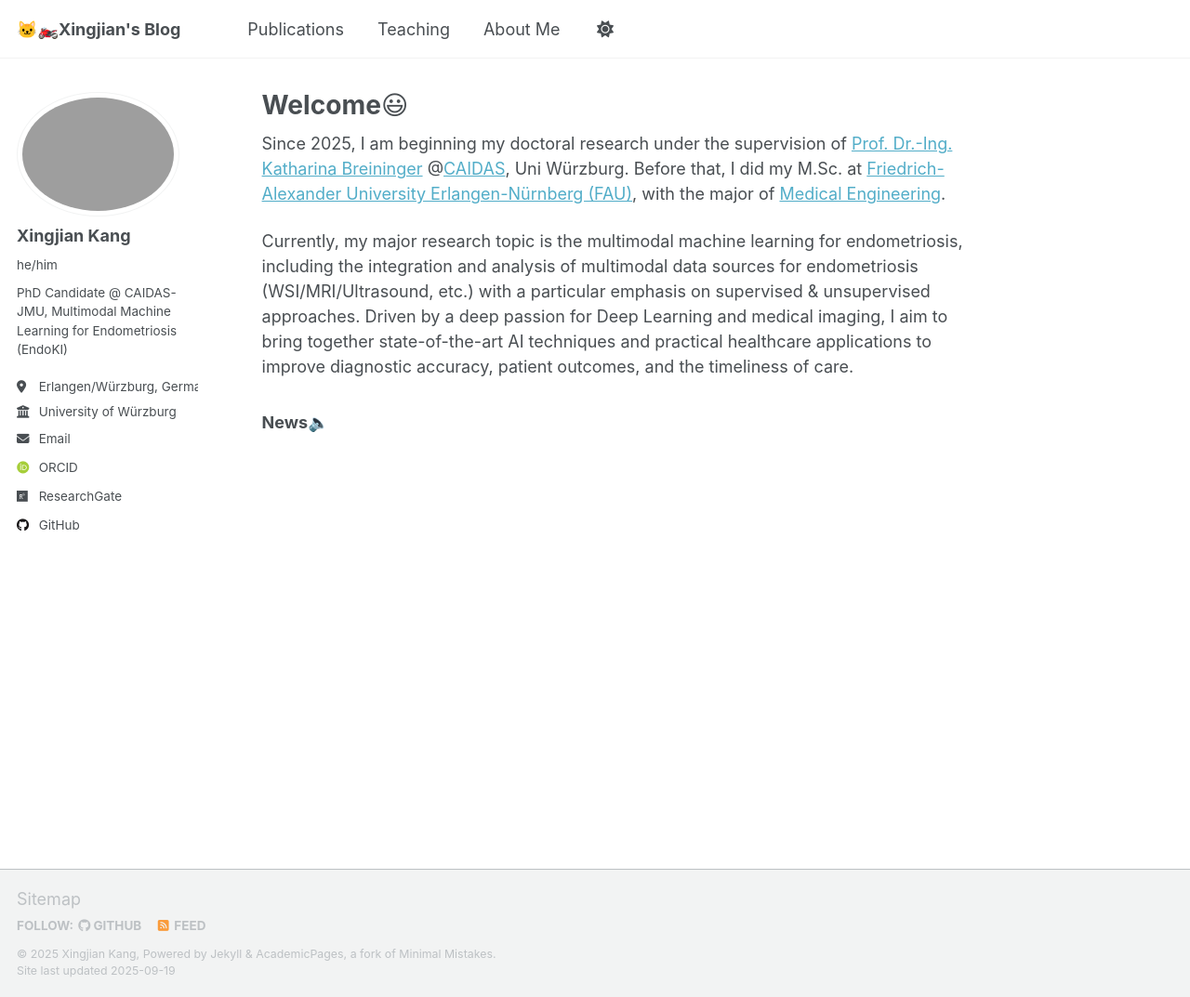
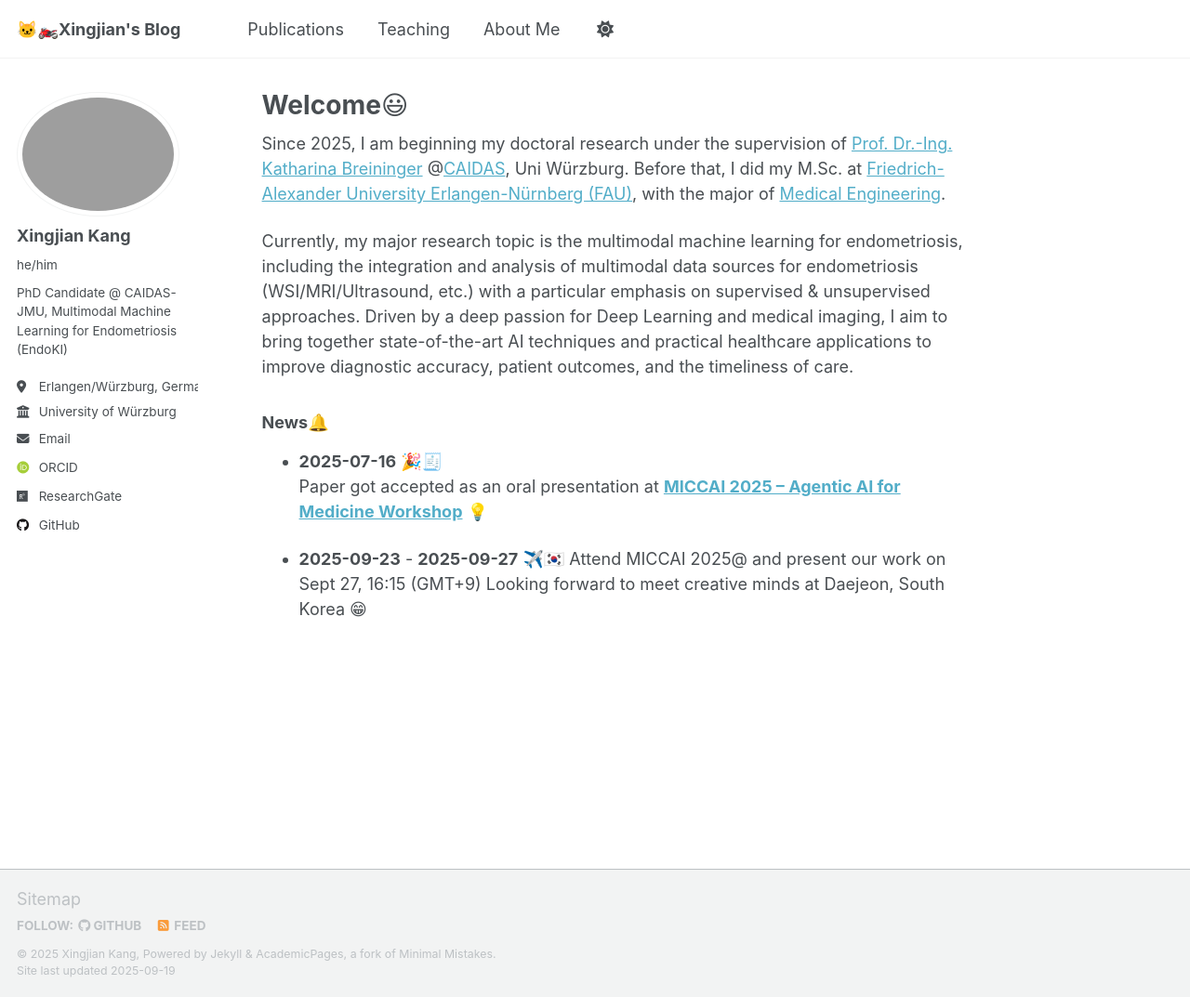
Before and after one commit to TrevorKang/TrevorKang.github.io, a Jekyll site: the page built from _pages/about.md, in a window 1280 px wide and 1073 px high. Shown: the whole window at 93% size. Built offline with Jekyll 4.4.1, drawn with Linux system fonts in a browser that asks for light colours; some web fonts are replaced; a script that is not in the unit is left out.

Commit message:
update news

```diff
--- a/_pages/about.md
+++ b/_pages/about.md
@@ -11,4 +11,11 @@ Since 2025, I am beginning my doctoral research under the supervision of [Prof.
 
 Currently, my major research topic is the multimodal machine learning for endometriosis, including the integration and analysis of multimodal data sources for endometriosis (WSI/MRI/Ultrasound, etc.) with a particular emphasis on supervised & unsupervised approaches. Driven by a deep passion for Deep Learning and medical imaging, I aim to bring together state-of-the-art AI techniques and practical healthcare applications to improve diagnostic accuracy, patient outcomes, and the timeliness of care.
 
-### News🔈
+### News🔔
+- **2025-07-16** 🎉🧾
+  Paper got accepted as an oral presentation at **[MICCAI 2025 – Agentic AI for Medicine Workshop](https://miccai-agentic-ai.github.io/)** 💡
+
+
+- **2025-09-23** - **2025-09-27** ✈️🇰🇷
+  Attend MICCAI 2025@ and present our work on Sept 27, 16:15 (GMT+9)
+  Looking forward to meet creative minds at Daejeon, South Korea 😁
```
